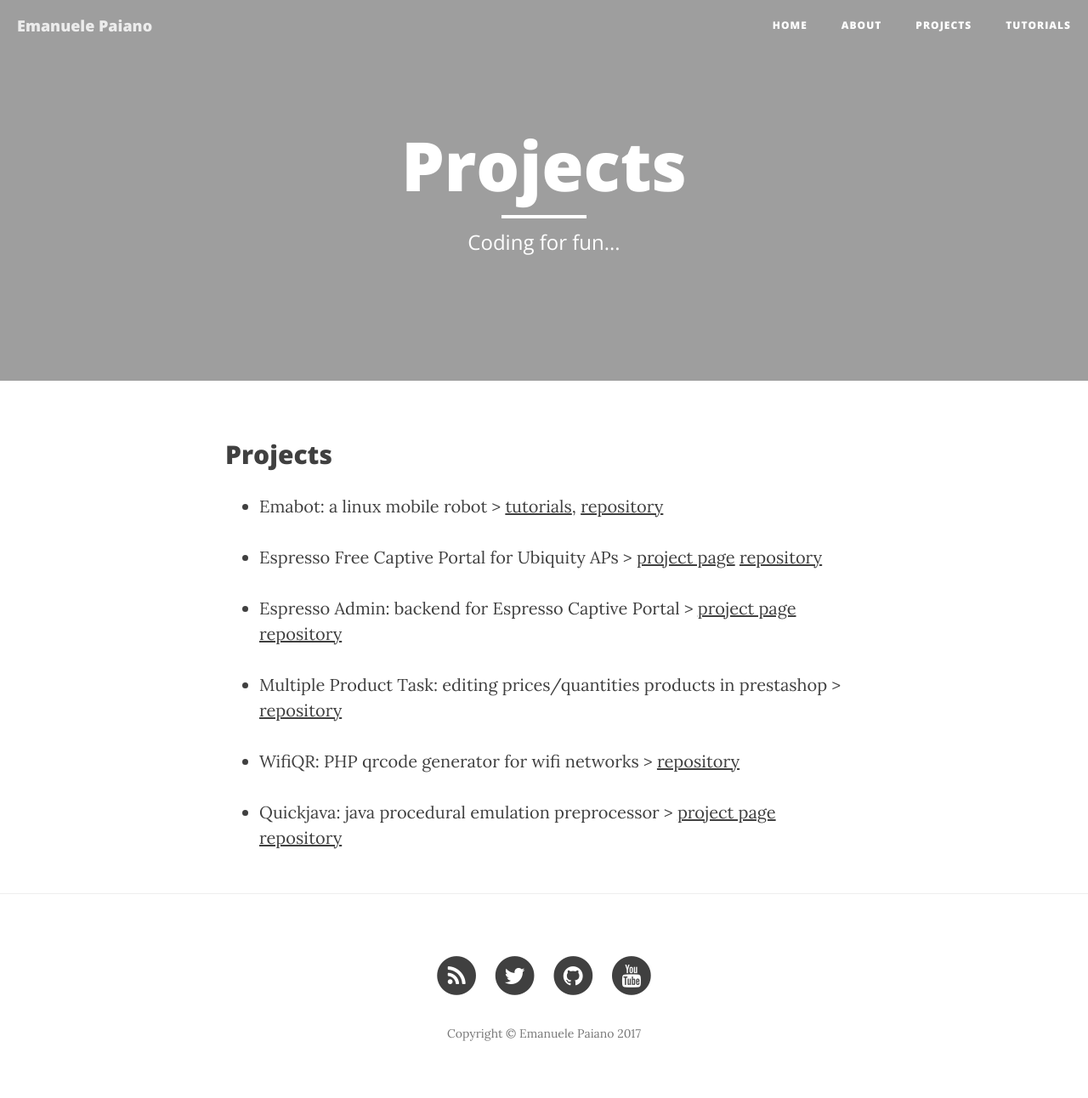
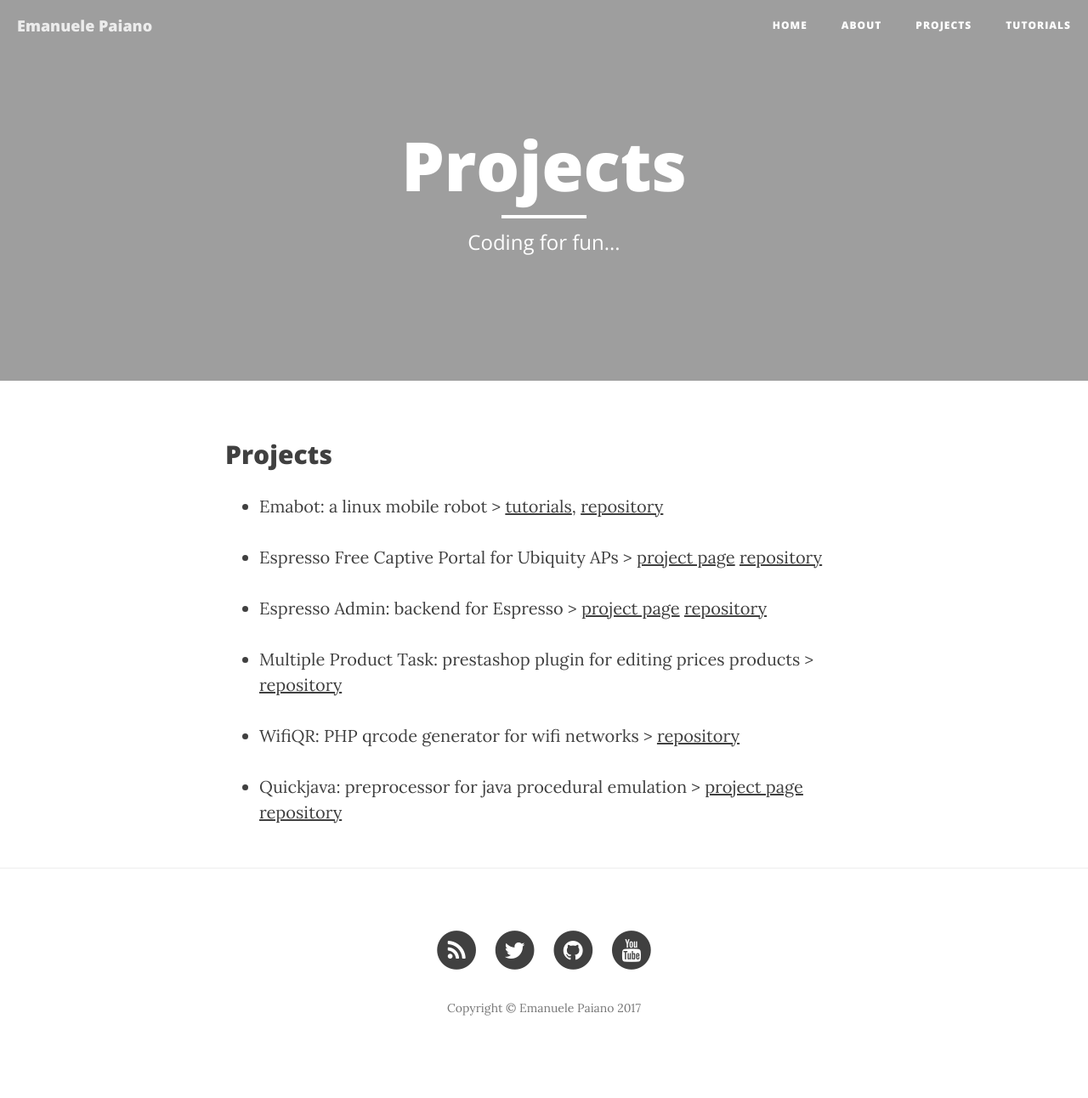
Before and after one commit to emanuelepaiano/emanuelepaiano.github.io, a Jekyll site: the page built from projects.html, in a window 1280 px wide. Shown: the whole page at 85% size. Built offline with Jekyll 4.4.1, drawn with Linux system fonts in a browser that asks for light colours; nearby versions of some CDN libraries; after the commit the page ends 1262 px from its top, so only the background shows below that.

Commit message:
Update projects.html

```diff
--- a/projects.html
+++ b/projects.html
@@ -24,14 +24,14 @@ header-img: "img/children.jpg"
         </li>
         <li>
                 <p>
-                        Espresso Admin: backend for Espresso Captive Portal >
+                        Espresso Admin: backend for Espresso >
                         <a href="https://emanuelepaiano.github.io//2017/04/23/Espresso-Admin-a-CapBuilding a coffee captive hotspot Wifi by yourself (no commercial cloud!)tive-Backend/">project page</a>
                         <a href="https://github.com/emanuelepaiano/espresso-admin">repository</a>
                 </p>
         </li>
         <li>
                 <p>
-                        Multiple Product Task: editing prices/quantities products in prestashop  >
+                        Multiple Product Task: prestashop plugin for editing prices products >
                         <a href="https://github.com/emanuelepaiano/emampt">repository</a>
                 </p>
         </li>
@@ -44,7 +44,7 @@ header-img: "img/children.jpg"
         </li>
         <li>
                 <p>
-                        Quickjava: java procedural emulation preprocessor >
+                        Quickjava: preprocessor for java procedural emulation >
                         <a href="https://emanuelepaiano.github.io//2017/01/24/quickjava-learning-tool/">project page</a>
                         <a href="https://github.com/emanuelepaiano/quickjava">repository</a>
                 </p>
```
